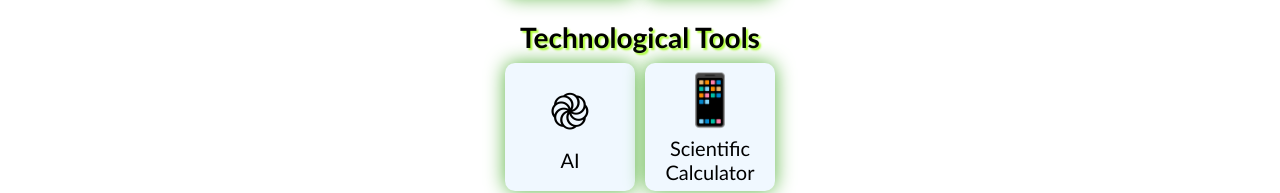
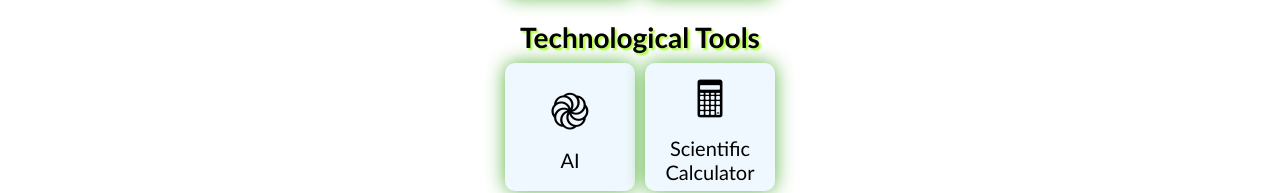
Before and after one commit to TechGuru278/finalyearCodeApp, a plain HTML site: page homePage/home.html in a window 1280 px wide. Shown: the part 552-745 px from the top of the page. Drawn offline with nearby package versions, Linux system fonts and the light colour scheme.

Commit message:
Update home.html

```diff
--- a/homePage/home.html
+++ b/homePage/home.html
@@ -138,7 +138,7 @@
             <div class="cards">
                 <div class="cardContiner" onclick="calcuJump()">
                     <center>
-                        <div class="CardIcon">📱</div>
+                        <div class="CardIcon">🖩</div>
                     </center>
                     <center>
                         <div class="cardText">
```
